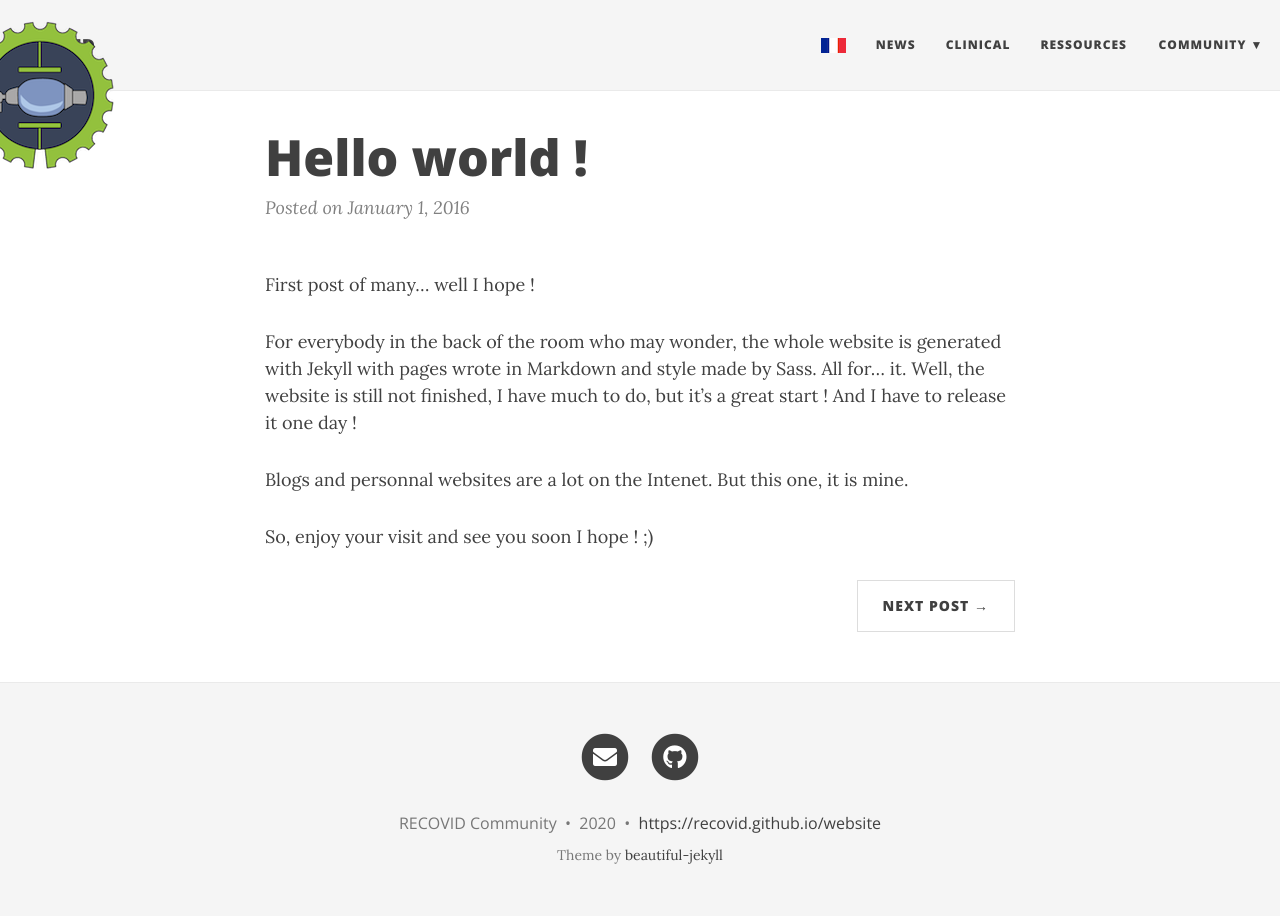
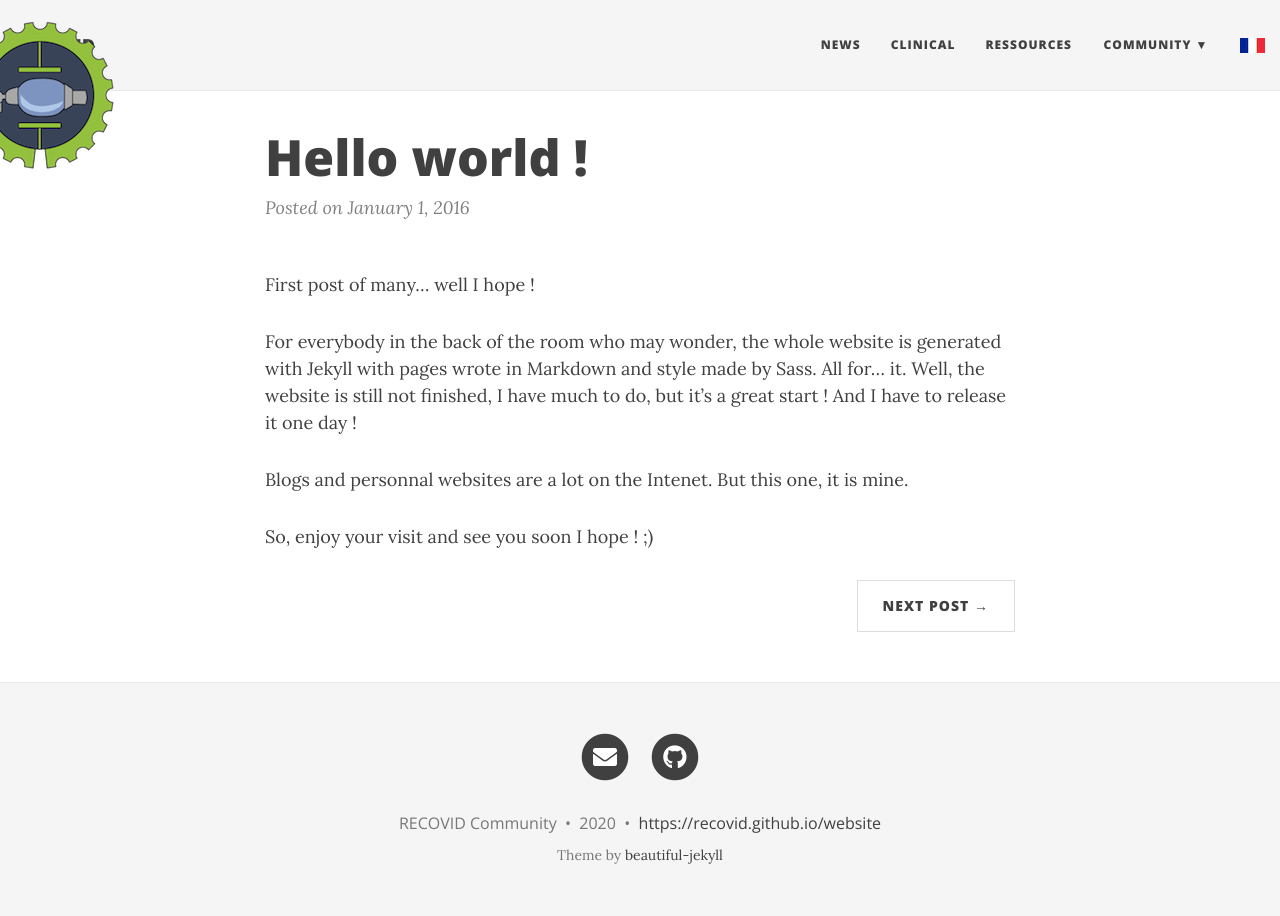
Before and after one commit to rstephane/multilingual, a Jekyll site: the page built from en/_posts/2016-01-01-hello-world.md, in a window 1280 px wide. Built offline with Jekyll 4.4.1, drawn with Linux system fonts in a browser that asks for light colours; nearby versions of some CDN libraries.

Commit message:
famé on the right side

```diff
--- a/_includes/nav-fr.html
+++ b/_includes/nav-fr.html
@@ -16,7 +16,6 @@
 
     <div class="collapse navbar-collapse" id="main-navbar">
       <ul class="nav navbar-nav navbar-right">
-      <li><a class="EN" href="{{ site.baseurl }}/en"><img src="{{ site.baseurl }}/img/englishflag.png" alt="EN"></a></li>
       {%- for link in site.navbar-links-fr -%}
         {%- if link[1].first %}
           <li class="navlinks-container">
@@ -34,6 +33,7 @@
         {%- endif -%}
       {%- endfor -%}
 
+      <li><a class="EN" href="{{ site.baseurl }}/en"><img src="{{ site.baseurl }}/img/englishflag.png" alt="EN"></a></li>
 
       </ul>
     </div>
--- a/_includes/nav.html
+++ b/_includes/nav.html
@@ -16,7 +16,6 @@
 
     <div class="collapse navbar-collapse" id="main-navbar">
       <ul class="nav navbar-nav navbar-right">
-      <li><a class="FR" href="{{ site.baseurl }}"><img src="{{ site.baseurl }}/img/frenchflag.png" alt="FR"></a></li>
       {%- for link in site.navbar-links -%}
         {%- if link[1].first %}
           <li class="navlinks-container">
@@ -33,6 +32,8 @@
           <li><a href="{{ site.baseurl }}/{{ page.lang }}/{{ link[1] }}">{{ link[0] }}</a></li>
         {%- endif -%}
       {%- endfor -%}
+
+      <li><a class="FR" href="{{ site.baseurl }}"><img src="{{ site.baseurl }}/img/frenchflag.png" alt="FR"></a></li>
 
       </ul>
     </div>
```
